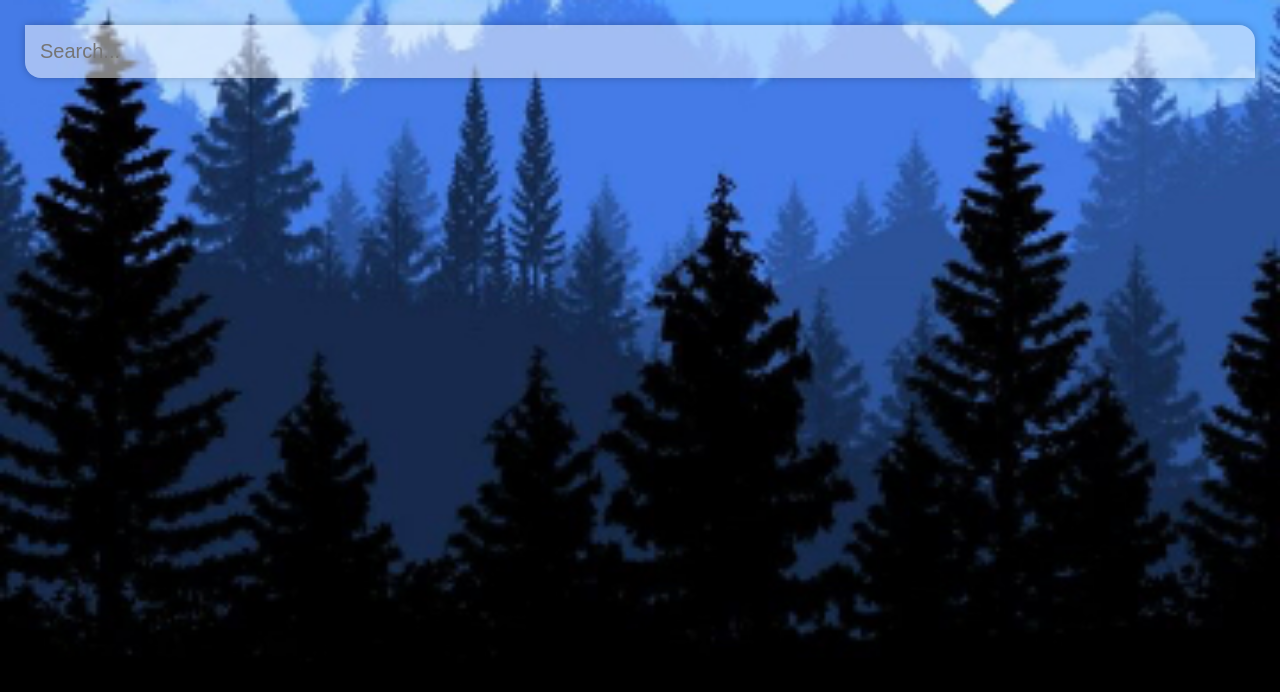
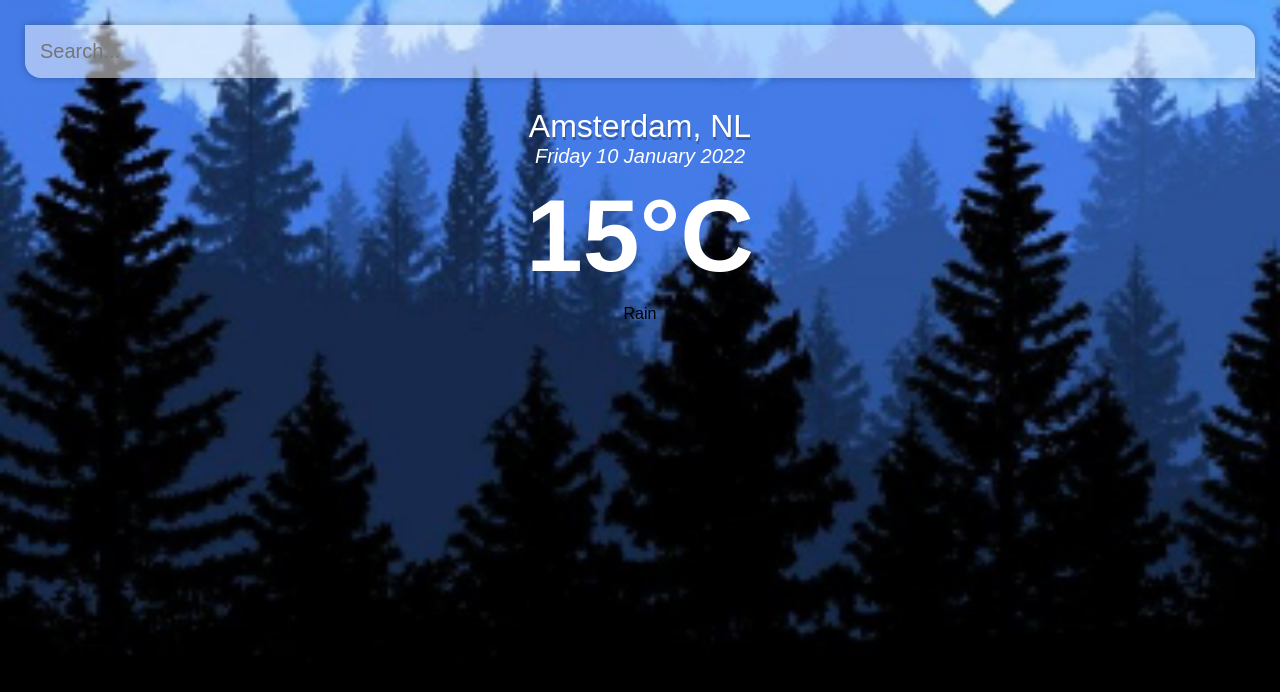
Before and after one commit to sinemyildizbekiroglu/weather-app, a Vue app: page / in a window 1280 px wide. Shown: the top 692 px of the page. Built offline with nearby package versions, Linux system fonts and the light colour scheme.

Commit message:
Update `App.vue`

```diff
--- a/src/App.vue
+++ b/src/App.vue
@@ -3,6 +3,18 @@
     <main>
       <div class="search-box">
         <input type="text" class="search-bar" placeholder="Search..." />
+      </div>
+
+      <div class="weather-wrap">
+        <div class="location-box">
+          <div class="location">Amsterdam, NL</div>
+          <div class="date">Friday 10 January 2022</div>
+        </div>
+
+        <div class="weather-box">
+          <div class="temp">15°C</div>
+          <div class="weather">Rain</div>
+        </div>
       </div>
     </main>
   </div>
@@ -76,4 +88,35 @@ main {
   background-color: rgba(255, 255, 255, 0.75);
   border-radius: 16px 0px 16px 0px;
 }
+
+.location-box .location {
+  color: #FFF;
+  font-size: 32px;
+  font-weight: 500;
+  text-align: center;
+  text-shadow: 1px 3px rgba(0, 0, 0, 0.25)
+}
+
+.location-box .date {
+  color: #FFF;
+  font-size: 20px;
+  font-weight: 300;
+  font-style: italic;
+  text-align: center;
+}
+
+.weather-box {
+  text-align: center;
+}
+
+.weather-box .temp {
+  display: inline-block;
+  padding: 10px 25px;
+  color: #FFF;
+  font-size: 102px;
+  font-weight: 900;
+
+
+}
+
 </style>
```
